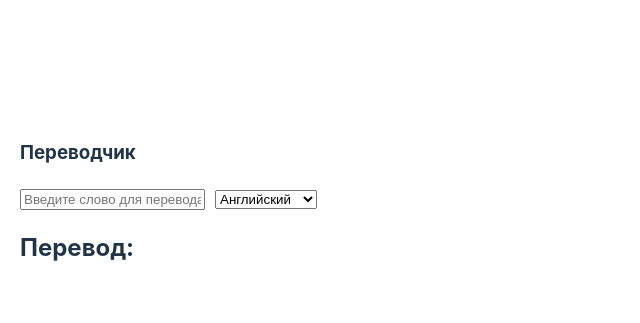
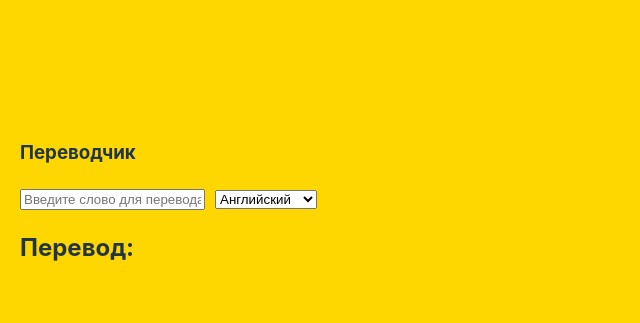
Before and after one commit to GossDemos/translator2025, a plain HTML site: page index.html in a window 1280 px wide. Shown: the part 190-513 px from the top of the page, without its empty margins (0-640 px from the left). Drawn offline with Linux system fonts and the light colour scheme.

Commit message:
Update index.html

```diff
--- a/index.html
+++ b/index.html
@@ -7,7 +7,7 @@
     <script type="module" crossorigin src="assets/index-8fooy_rx.js"></script>
     <link rel="stylesheet" crossorigin href="assets/index-kQJbKSsj.css">
   </head>
-  <body>
+  <body style="background: gold">
     <div id="root"></div>
   </body>
 </html>
```
